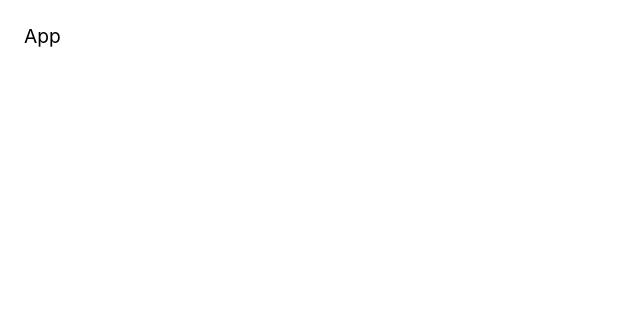
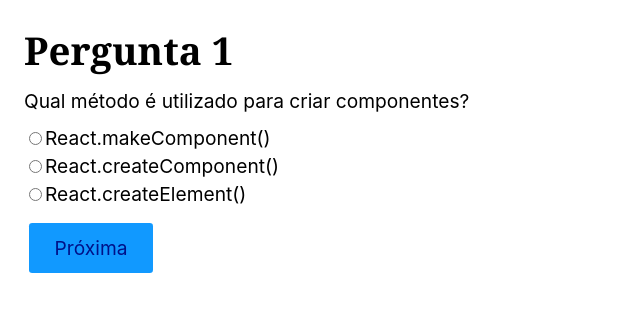
Before and after one commit to BlackCrown/Aprendendo, a React (Vite) app: page / in a window 1280 px wide. Shown: the top 312 px of the page, without its empty margins (0-640 px from the left). Built offline with nearby package versions, Linux system fonts and the light colour scheme.

Commit message:
Exercicio de Forms resolvido com uso de react components e useState

```diff
--- a/src/App.jsx
+++ b/src/App.jsx
@@ -1,7 +1,96 @@
 import React from 'react';
+import useForm from './Hooks/useForm';
+import Radio from './Form/Radio';
 
-function App() {
-  return <div>App</div>;
-}
+const App = () => {
+  const [resposta, setResposta] = React.useState('');
+  const [score, setScore] = React.useState(0);
+  const [perguntaNum, setPerguntaNum] = React.useState(0);
+  const [erro, setErro] = React.useState(null);
+
+  const perguntas = [
+    {
+      pergunta: 'Qual método é utilizado para criar componentes?',
+      options: [
+        'React.makeComponent()',
+        'React.createComponent()',
+        'React.createElement()',
+      ],
+      resposta: 'React.createElement()',
+      id: 'p1',
+    },
+    {
+      pergunta: 'Como importamos um componente externo?',
+      options: [
+        'import Component from "./Component"',
+        'require("./Component")',
+        'import "./Component"',
+      ],
+      resposta: 'import Component from "./Component"',
+      id: 'p2',
+    },
+    {
+      pergunta: 'Qual hook não é nativo?',
+      options: ['useEffect()', 'useFetch()', 'useCallback()'],
+      resposta: 'useFetch()',
+      id: 'p3',
+    },
+    {
+      pergunta: 'Qual palavra deve ser utilizada para criarmos um hook?',
+      options: ['set', 'get', 'use'],
+      resposta: 'use',
+      id: 'p4',
+    },
+  ];
+
+  function checarResposta() {
+    const resultado = resposta === perguntas[perguntaNum].resposta;
+    if (resultado) {
+      setScore((score) => score + 1);
+      setPerguntaNum((perguntaNum) => perguntaNum + 1);
+      setResposta('');
+    } else {
+      setPerguntaNum((perguntaNum) => perguntaNum + 1);
+      setResposta('');
+    }
+  }
+
+  function handleSubmit(event) {
+    event.preventDefault();
+    if (resposta !== '') {
+      checarResposta();
+      setErro(null);
+    } else {
+      console.log('Selecione uma resposta!');
+      setErro('Selecione uma resposta!!');
+    }
+  }
+
+  return (
+    <>
+      {perguntaNum < perguntas.length && (
+        <form onSubmit={handleSubmit}>
+          <h1>Pergunta {perguntaNum + 1}</h1>
+          <p>{perguntas[perguntaNum].pergunta}</p>
+          <Radio
+            options={perguntas[perguntaNum].options}
+            value={resposta}
+            // checked={resposta.includes(resposta)}
+            setValue={setResposta}
+          />
+          <p>{erro}</p>
+
+          <button>Próxima</button>
+        </form>
+      )}
+      {perguntaNum > perguntas.length - 1 && (
+        <div>
+          <h1>Sua pontuação</h1>
+          <p>{score}</p>
+        </div>
+      )}
+    </>
+  );
+};
 
 export default App;
--- a/src/Hooks/useForm.jsx
+++ b/src/Hooks/useForm.jsx
@@ -1,7 +1,47 @@
 import React from 'react';
 
-function useForm() {
-  return <div>useForm</div>;
-}
+const types = {
+  cep: {
+    regex: /^\d{5}-?\d{3}$/,
+    message: 'CEP inválido',
+  },
+  email: {
+    regex: /^[a-zA-Z0-9._%+-]+@[a-zA-Z0-9.-]+\.[a-zA-Z]{2,}$/,
+    message: 'Email inválido',
+  },
+};
+
+const useForm = (type) => {
+  const [value, setValue] = React.useState('');
+  const [error, setError] = React.useState(null);
+
+  function validate(value) {
+    if (type === false) return true;
+    if (value.length === 0) {
+      setError('Preencha um valor');
+      return false;
+    } else if (types[type] && !types[type].regex.test(value)) {
+      setError(types[type].message);
+      return false;
+    } else {
+      setError(null);
+      return true;
+    }
+  }
+
+  function onChange({ target }) {
+    if (error) validate(target.value);
+    setValue(target.value);
+  }
+
+  return {
+    value,
+    setValue,
+    error,
+    onChange,
+    onBlur: () => validate(value),
+    validate: () => validate(value),
+  };
+};
 
 export default useForm;
```
